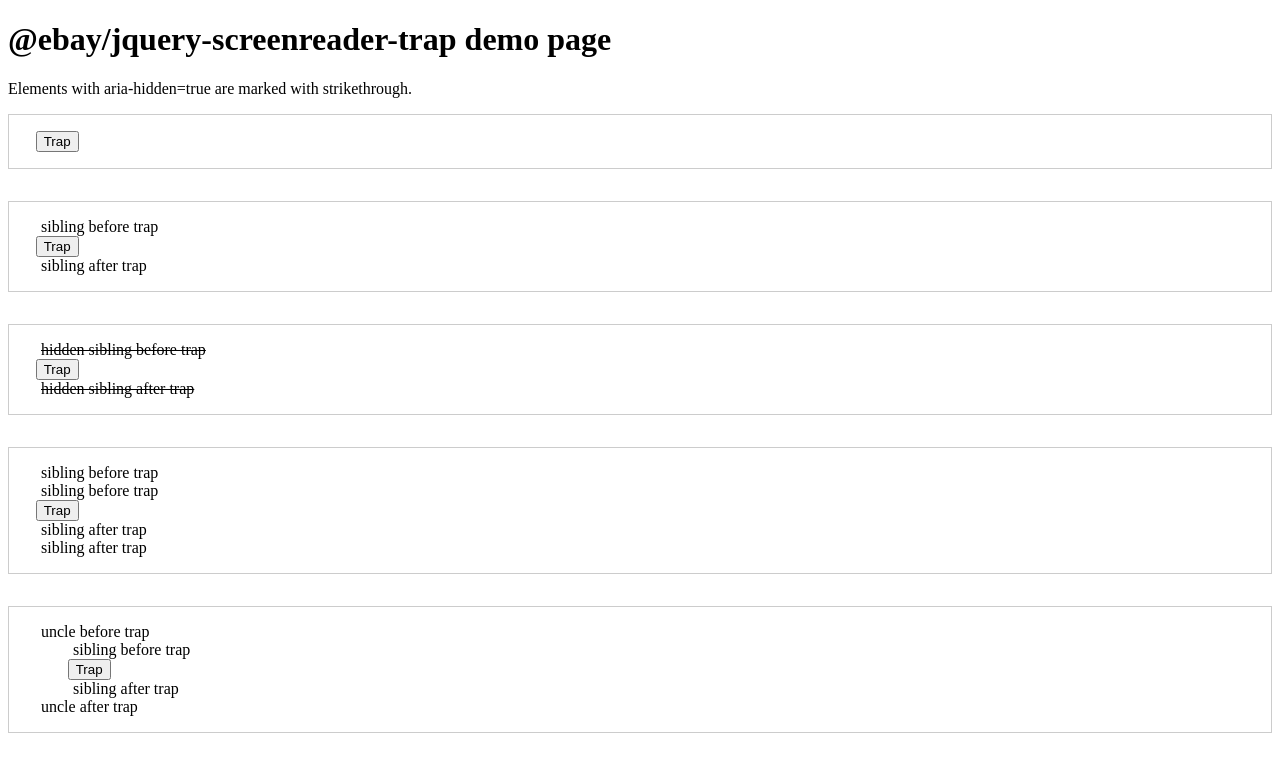
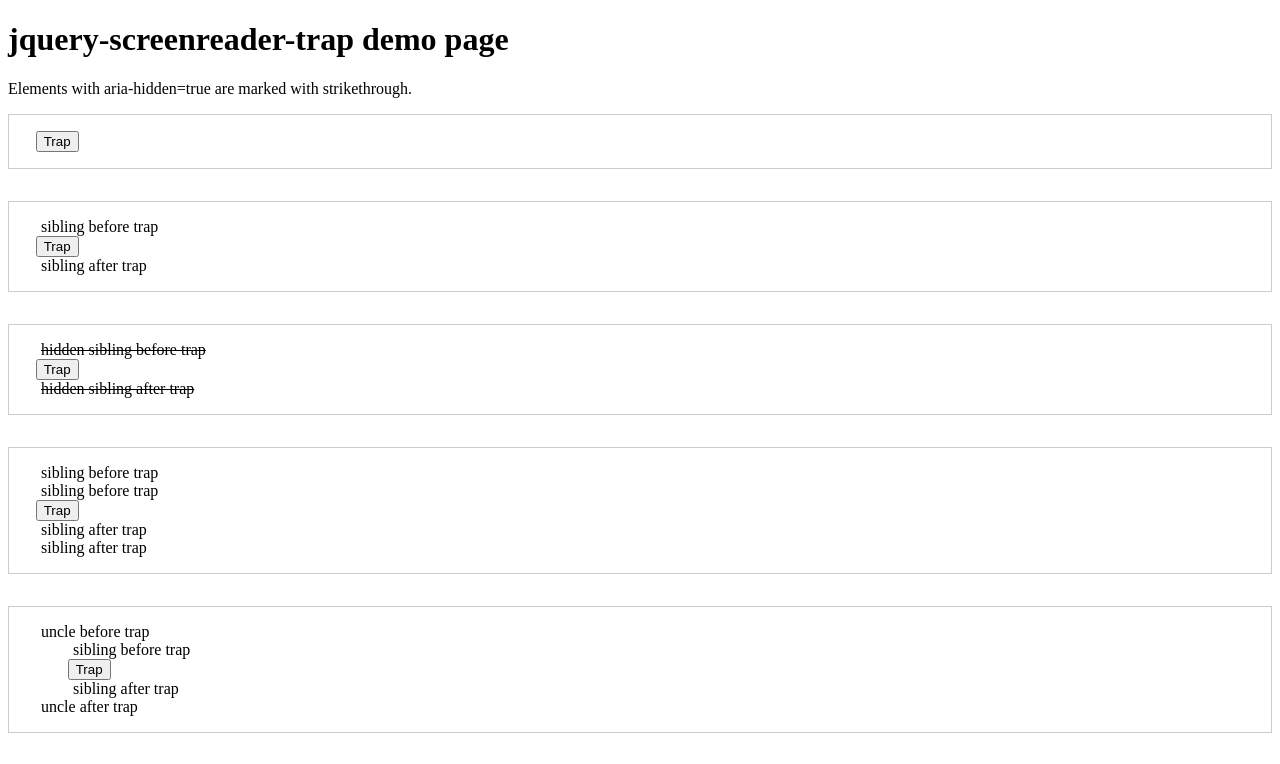
Before and after one commit to makeup-jquery/jquery-screenreader-trap, a website: page index.html in a window 1280 px wide. Shown: the top 764 px of the page. Drawn offline with nearby package versions, Linux system fonts and the light colour scheme.

Commit message:
Removed @ebay package scope

```diff
--- a/index.html
+++ b/index.html
@@ -1,7 +1,7 @@
 <!doctype html>
 <html lang="en">
     <head>
-        <title>@ebay/jquery-screenreader-trap demo page</title>
+        <title>jquery-screenreader-trap demo page</title>
         <meta name="viewport" content="width=device-width, initial-scale=1"/>
         <style>
             div div > * {
@@ -20,7 +20,7 @@
     </head>
     <body>
         <div class="ancestor">
-            <h1>@ebay/jquery-screenreader-trap demo page</h1>
+            <h1>jquery-screenreader-trap demo page</h1>
             <p>Elements with aria-hidden=true are marked with strikethrough.</p>
 
             <div class="ancestor">
--- a/package.json
+++ b/package.json
@@ -1,5 +1,5 @@
 {
-  "name": "@ebay/jquery-screenreader-trap",
+  "name": "jquery-screenreader-trap",
   "description": "Prevents screen reader's virtual cursor from leaving the confines of an element",
   "version": "0.2.2",
   "scripts": {
```
Also changed, not shown: README.md.
